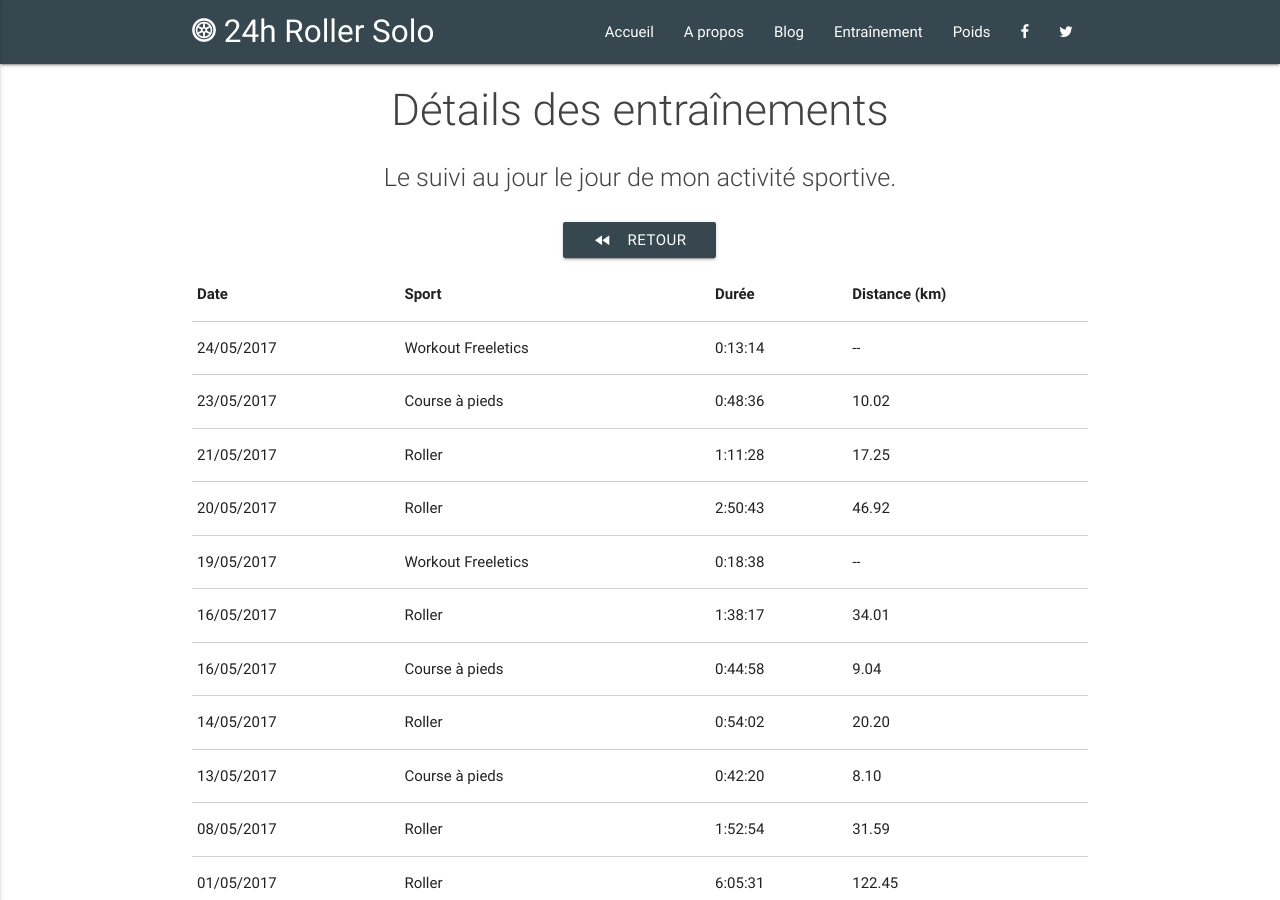
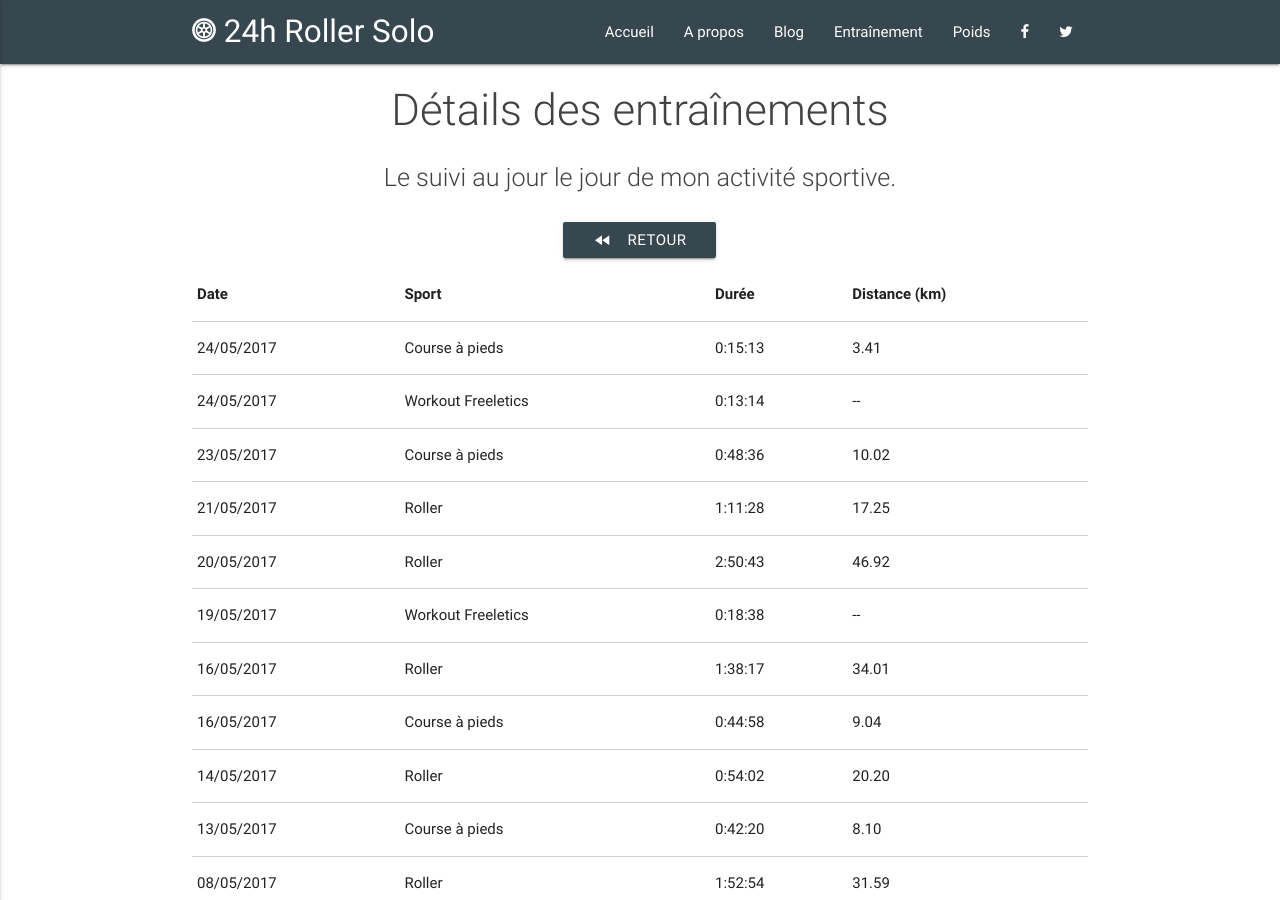
Before and after one commit to 24hRollerSolo/24hRollerSolo.github.io, a Jekyll site: the page built from training/details.html, in a window 1280 px wide and 900 px high. Built offline with Jekyll 4.4.1, drawn with Linux system fonts in a browser that asks for light colours.

Commit message:
Add 2017-05-24 running

```diff
--- a/_data/sports.json
+++ b/_data/sports.json
@@ -1,4 +1,5 @@
 [
+  {"date": "2017-05-24", "type": "RUNNING", "distance": "3.41", "duration": "0:15:13"},
   {"date": "2017-05-24", "type": "WORKOUT", "program": "W12-01 | CONDITIONNEMENT + 1/4 VENUS", "duration": "0:13:14"},
   {"date": "2017-05-23", "type": "RUNNING", "distance": "10.02", "duration": "0:48:36"},
   {"date": "2017-05-21", "type": "ROLLER", "distance": "17.25", "duration": "1:11:28"},
```
